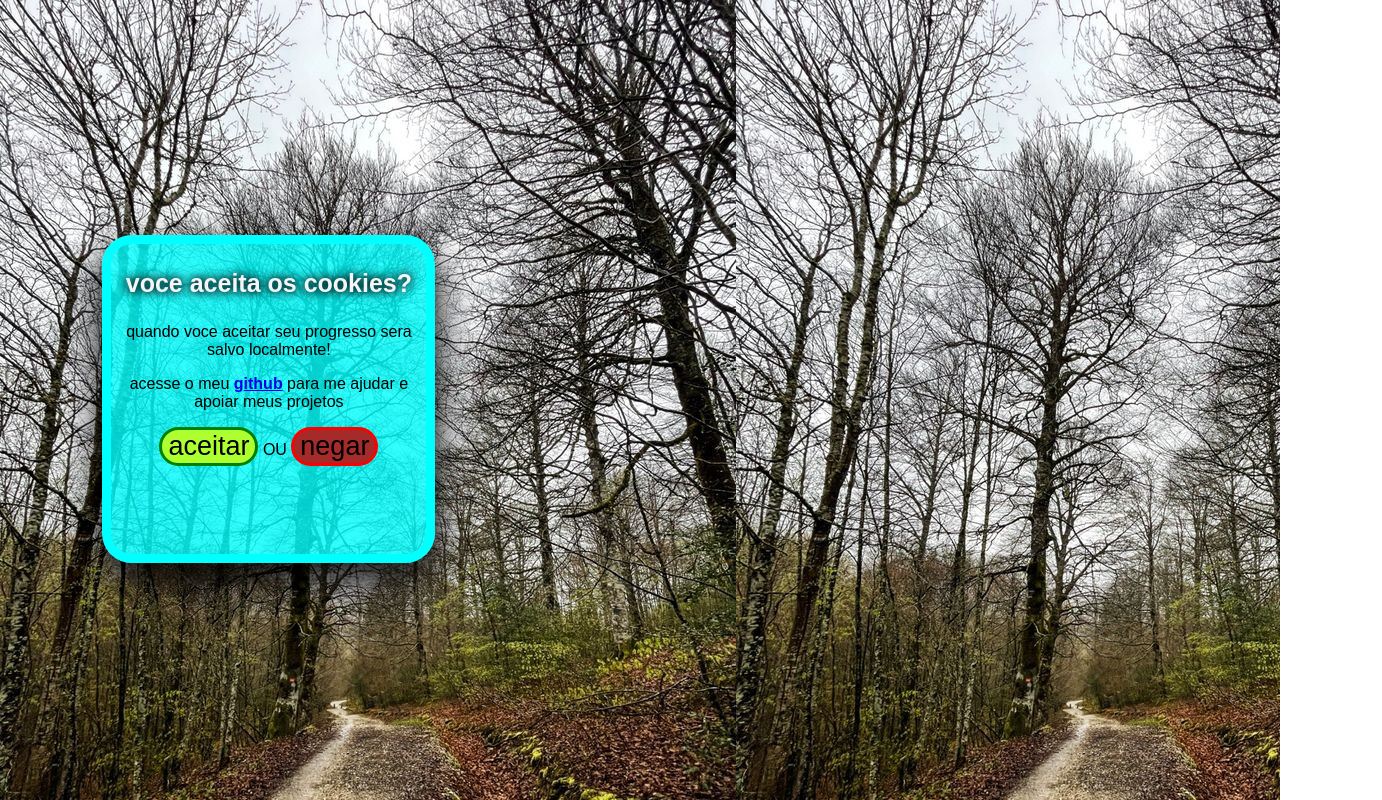
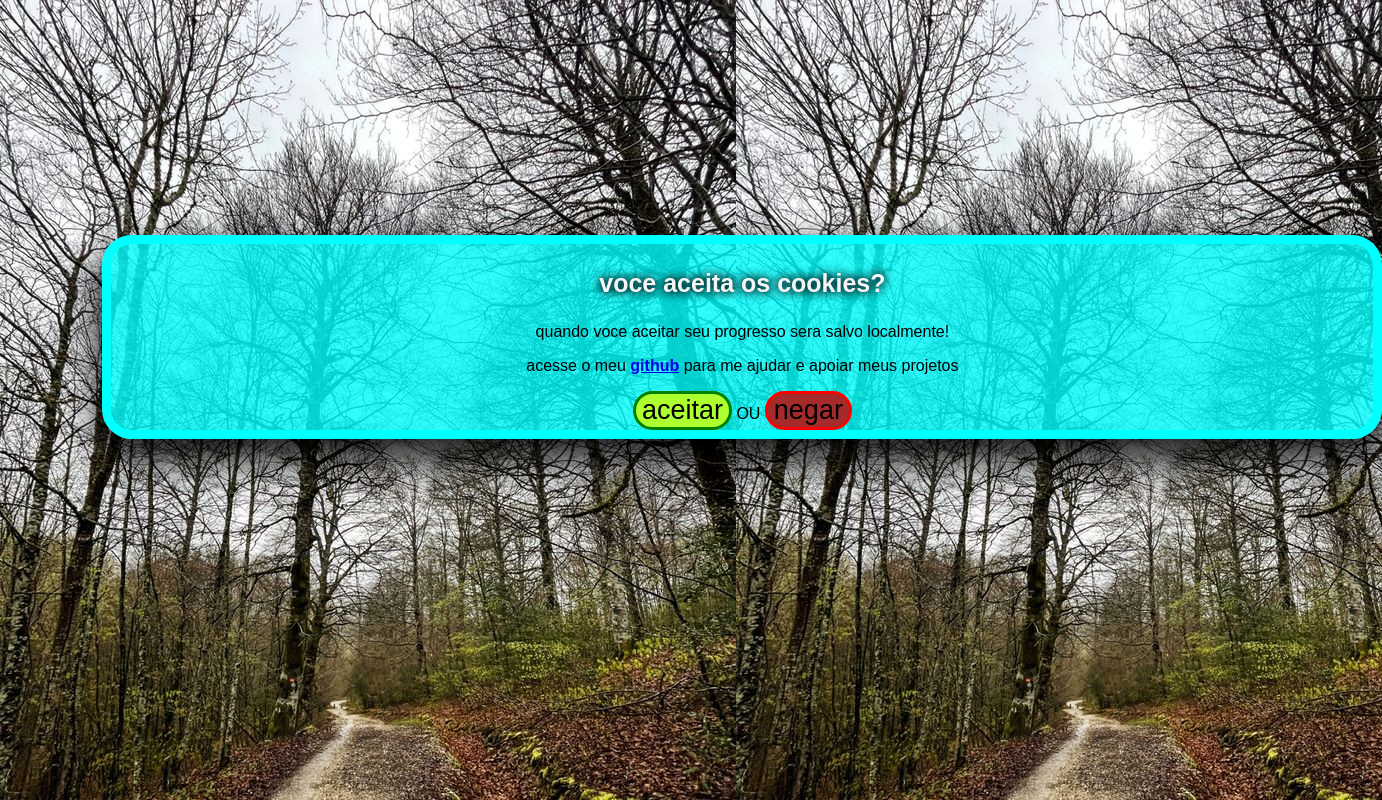
Before and after one commit to Inferno-God1001/horror-surpres, a plain HTML site: page index.html in a window 1280 px wide. Shown: the whole page, 1382 px wide, since content can reach past the window. Drawn offline with Linux system fonts and the light colour scheme.

Commit message:
Update styles.css

```diff
--- a/styles.css
+++ b/styles.css
@@ -10,9 +10,8 @@
         0 20px 40px rgba(0, 0, 0, 0.3),
         0 20px 40px rgba(0, 0, 0, 0.4),
         0 20px 40px rgba(0, 0, 0, 0.5);
-  height: 310px;
-  width: 315px;
   background-color: rgb(0, 255, 255, 0.8);
+  align-items: center;
 }
 
 body {
```
